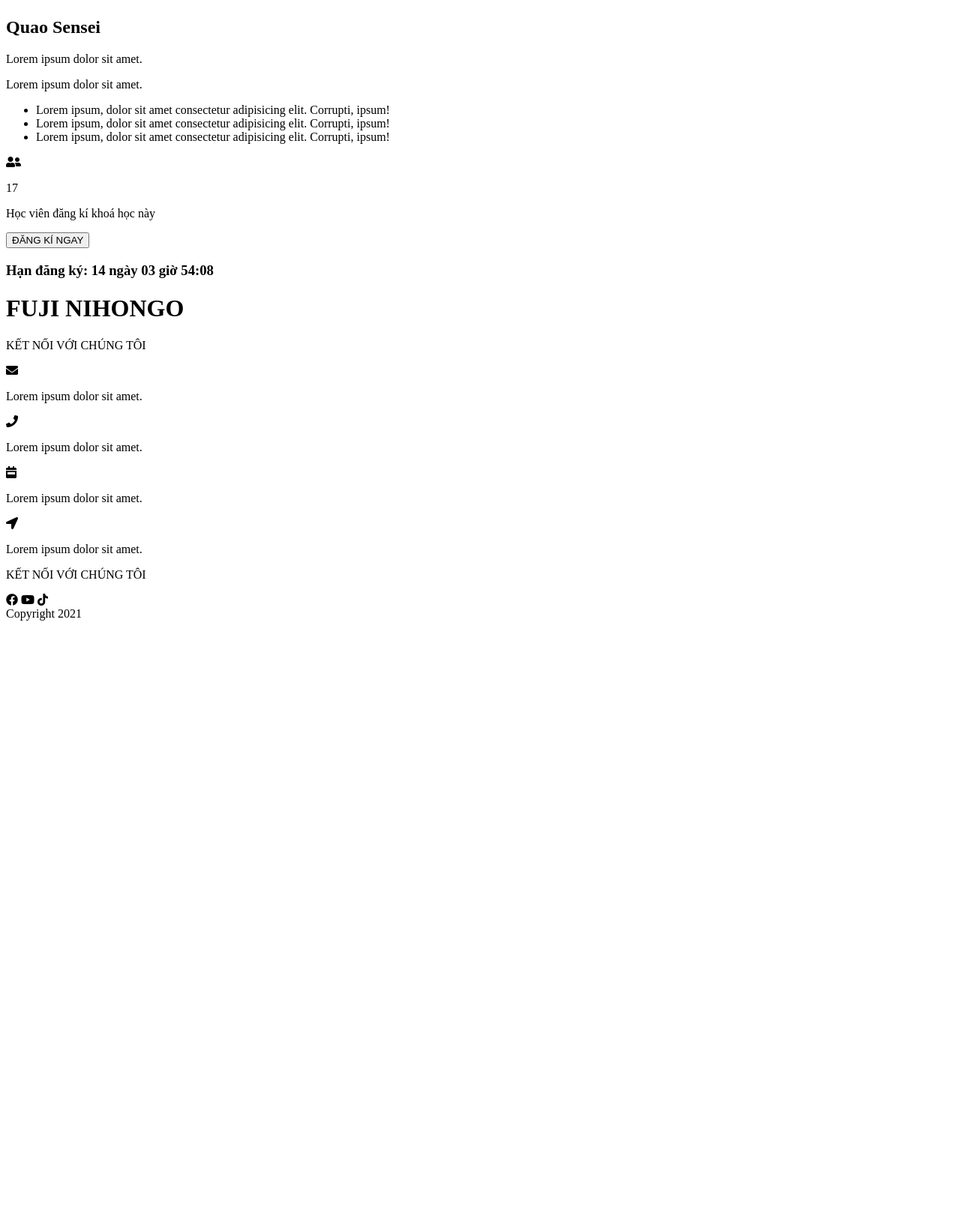
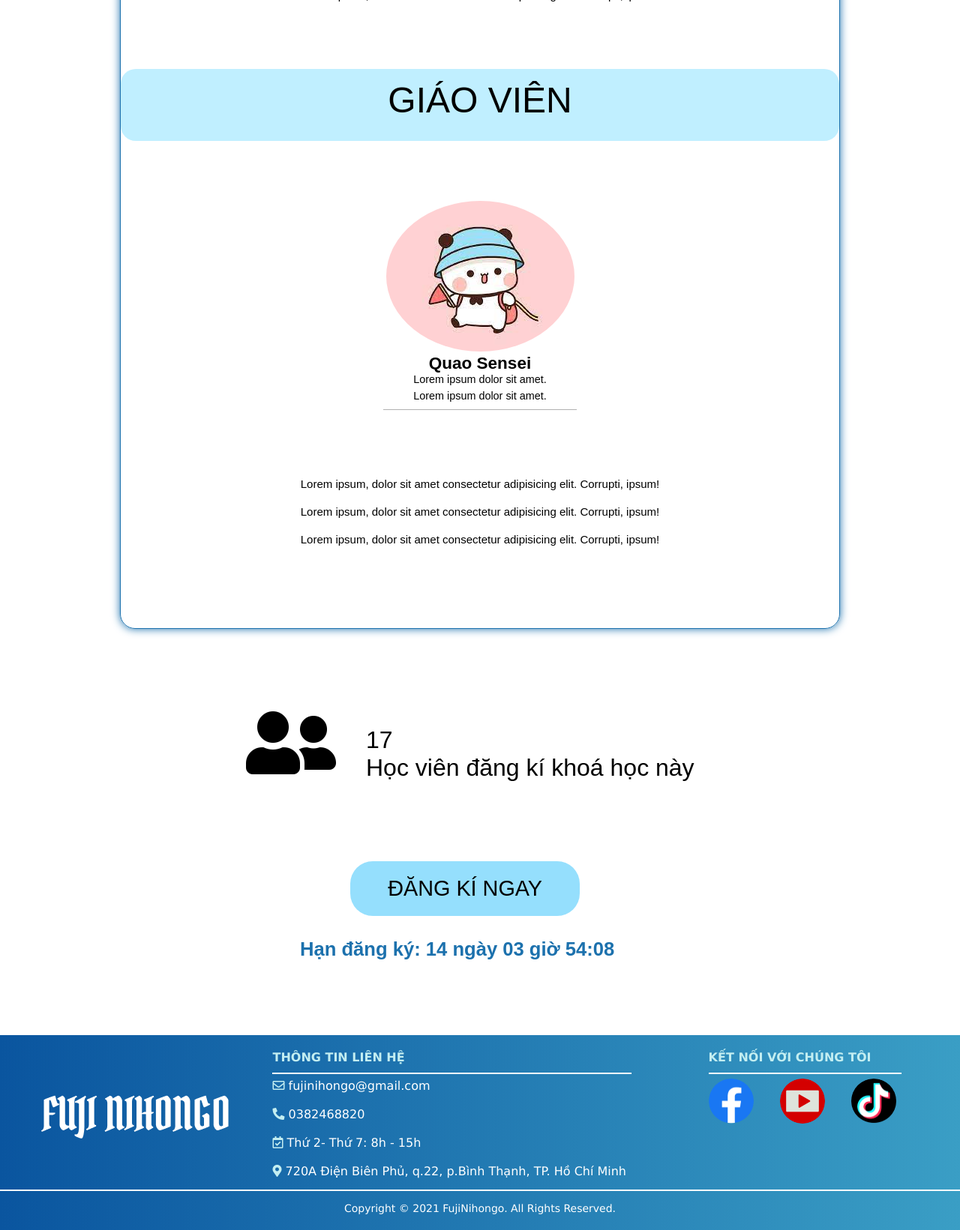
Before and after one commit to Tan-Binh/CNPM, a PHP site: page /web/course-2.html in a window 1280 px wide; the page is wider, and only the part inside the window is pictured. Shown: the part 684-2325 px from the top of that part at 75% size. Before the commit the page ends 1512 px from the top of that part, so only its background shows below. Run offline with PHP 8.4, Linux system fonts and the light colour scheme; some libraries are stand-ins or nearby versions.

Commit message:
Chỉnh lại trang khóa học

```diff
--- a/css/khoaHoc.css
+++ b/css/main.css
@@ -1,11 +1,7 @@
-*{
-    margin: 0;
-    padding: 0;
-}
 body {
     font-family: 'Be Vietnam Pro', sans-serif;
+    font-size: 15px;
 }
-
 
 .gap-100 {
     margin-bottom: 100px;
@@ -19,11 +15,9 @@ body {
 .gap-20 {
     margin-bottom: 20px;
 }
-/* .container {
-    height: 100%;
-    width: 100%;
-} */
+
 .search {
+    margin-top: 150px;
     position: relative;
 }
 .search-input {
@@ -52,11 +46,11 @@ body {
     width: 25%;
     text-align: center;
     height: 80px;
-    font-size: 1.6rem;
+    font-size: 1.4em;
     color:  #1C71AD;
 }
 .label-left h1 {
-    margin: 0;
+    padding: 13px;
 }
 .content {
     width: 60%;
@@ -99,12 +93,10 @@ body {
     top: 25%;
 }
 
-.course .course__benefit__list {
-    padding-right: 40px;
-}
 .course__text {
-    margin-top: 20px;
+    padding: 10px;
     text-align: left;
+    list-style-type: none;
 }
 
 .more-action {
@@ -132,8 +124,24 @@ body {
     padding: 20px 50px;
     border-radius: 30px;
 }
+.btn-more a {
+    color: black;
+    text-decoration: none;
+}
 
-/* End container  */
+
+.back-page {
+    margin-top: 150px;
+    margin-left: 200px;
+    font-size: 2rem;
+}
+.back-page a {
+    color:  #5ba3d6;
+    text-decoration: none;
+}
+.back-page i {
+    margin-right: 15px;
+}
 
 
 
--- a/web/course-2.html
+++ b/web/course-2.html
@@ -1,57 +1,52 @@
 <!DOCTYPE html>
 <html lang="en">
+
 <head>
   <meta charset="UTF-8">
   <meta http-equiv="X-UA-Compatible" content="IE=edge">
   <meta name="viewport" content="width=device-width, initial-scale=1.0">
-    <link rel="preconnect" href="https://fonts.googleapis.com" />
-    <link rel="preconnect" href="https://fonts.gstatic.com" crossorigin />
-    <link rel="preconnect" href="https://fonts.googleapis.com" />
-    <link rel="preconnect" href="https://fonts.gstatic.com" crossorigin />
-    <link
-      rel="stylesheet"
-      href="https://pro.fontawesome.com/releases/v5.10.0/css/all.css"
-      integrity="sha384-AYmEC3Yw5cVb3ZcuHtOA93w35dYTsvhLPVnYs9eStHfGJvOvKxVfELGroGkvsg+p"
-      crossorigin="anonymous"
-    />
-    <link
-      href="https://fonts.googleapis.com/css2?family=Be+Vietnam+Pro:wght@400;500;600&display=swap"
-      rel="stylesheet"
-    />
-    <link rel="stylesheet" href="./resource/reset.css" />
-    <link rel="stylesheet" href="./resource/main.css" />
+  <link rel="stylesheet" href="https://pro.fontawesome.com/releases/v5.10.0/css/all.css"
+    integrity="sha384-AYmEC3Yw5cVb3ZcuHtOA93w35dYTsvhLPVnYs9eStHfGJvOvKxVfELGroGkvsg+p" crossorigin="anonymous" />
+
+  <link rel="stylesheet" href="../css/main.css" />
+  <link rel="stylesheet" href="../css/header.css" />
+  <link rel="stylesheet" href="../css/footer.css" />
   <title>Khoá học 2</title>
 </head>
+
 <body>
   <header>
-        <div class="Logo">
-          <h1>FUJI</h1>
-          <h1>NIHONGO</h1>
-        </div>
-        <div class="nav__header">
-          <button class="nav__btn">Giới thiệu</button>
-          <button class="nav__btn btn--active">Khoá học</button>
-          <button class="nav__btn">Văn hoá nhật bản</button>
-          <button class="nav__btn">Tư vấn</button>
-          <button class="nav__btn">Tài liệu</button>
-          <button class="nav__btn">Thi thử</button>
-        </div>
-        <div class="login">
-          <a href="#" class="login__link">Đăng nhập</a>
-          <a href="#" class="login__link">Đăng kí</a>
-        </div>
+    <a class="logo_header" href="../index.php">
+      <img src="../images/header/logoHeader.png" alt="">
+    </a>
+    <nav class="content_list">
+      <ul>
+        <li><a href="./gioithieu.html">Giới thiệu</a></li>
+        <li><a href="#">Khóa học</a></li>
+        <li><a href="./vanHoaNhatBan.html">Văn hóa Nhật Bản</a></li>
+        <li><a href="#">Tư vấn</a></li>
+        <li><a href="#">Tài liệu</a></li>
+        <li><a href="./thithu.html">Thi thử</a></li>
+      </ul>
+    </nav>
+    <nav class="login">
+      <ul>
+        <li><a href="./dangnhap.php">Đăng nhập</a></li>
+        <li><a href="./dangky.php">Đăng kí</a></li>
+      </ul>
+    </nav>
   </header>
   <div class="gap-60"></div>
   <div class="container">
     <div class="back-page">
-            <a href="#"><i class="fas fa-angle-left"></i>Quay lại</a>
+      <a href="./khoaHoc.html"><i class="fas fa-angle-left"></i>Quay lại</a>
       <!-- <p class="back-page-text">Quay lại</p> -->
     </div>
     <div class="gap-60"></div>
     <div class="content-course">
       <div class="course col-960px">
         <div class="course-title">
-                  <p class="course-text font-3rem" >KHOÁ HỌC</p>
+          <p class="course-text font-3rem">KHOÁ HỌC</p>
         </div>
         <div class="course__detail">
           <p class="course__detail-name font-3rem">N4 JLPT</p>
@@ -73,11 +68,11 @@
           </ul>
         </div>
         <div class="course-title">
-                    <p class="course-text font-3rem" > GIÁO VIÊN</p>
+          <p class="course-text font-3rem"> GIÁO VIÊN</p>
         </div>
         <div class="course-sense">
           <div class="avatar-sense">
-                            <img src="./images/image-avatar.jpg" alt="" class="img-circle">
+            <img src="../images/khoa_hoc/image-avatar.jpg" alt="" class="img-circle">
           </div>
           <div class="about-sense">
             <h2 class="name-sense">
@@ -126,44 +121,43 @@
 
   </div>
   <div class="gap-100"></div>
+
   <footer>
-      <div class="footer-logo">
-        <h1>FUJI NIHONGO</h1>
+    <div class="logo_footer">
+      <img src="../images/footer/logoFooter.png" alt="">
     </div>
-      <div class="contact">
-        <div class="footer_title">
-          <p>KẾT NỐI VỚI CHÚNG TÔI</p>
+    <div class="Thongtin" width="500px">
+      <strong>
+        <p class="title_1">THÔNG TIN LIÊN HỆ</p>
+      </strong>
+      <hr class="hr_white">
+      <hr class="hr_blue">
+      <p>
+        <i class="far fa-envelope icon1"></i>&nbsp;<a href="mailto:fujinihongo@gmail.com"
+          class="anchor1">fujinihongo@gmail.com</a>
+        <br><br><i class="fas fa-phone-alt icon1"></i> 0382468820
+        <br><br><i class="far fa-calendar-check icon1"></i> Thứ 2- Thứ 7: 8h - 15h
+        <br><br><i class="fas fa-map-marker-alt icon1"></i> 720A Điện Biên Phủ, q.22, p.Bình Thạnh, TP. Hồ Chí
+        Minh
+      </p>
     </div>
-        <div class="contact__detail">
-          <i class="fas fa-envelope"></i>
-          <p>Lorem ipsum dolor sit amet.</p>
+    <div class="Ketnoi">
+      <strong>
+        <p class="title_1">KẾT NỐI VỚI CHÚNG TÔI</p>
+      </strong>
+      <hr class="hr_white">
+      <hr class="hr_blue">
+      <br>
+      <a href="https://www.facebook.com/"><img src="../images/footer/facebook.png" width="60px" height="60px"
+          class="images1"></a>
+      <a href="https://www.youtube.com/"><img src="../images/footer/youtube.png" width="60px" height="60px"
+          class="images1"></a>
+      <a href="https://www.tiktok.com/"><img src="../images/footer/tiktok.png" width="60px" height="60px"
+          class="images1"></a>
     </div>
-        <div class="contact__detail">
-          <i class="fas fa-phone"></i>
-          <p>Lorem ipsum dolor sit amet.</p>
-        </div>
-        <div class="contact__detail">
-          <i class="fas fa-calendar-week"></i>
-          <p>Lorem ipsum dolor sit amet.</p>
-        </div>
-        <div class="contact__detail">
-          <i class="fas fa-location-arrow"></i>
-          <p>Lorem ipsum dolor sit amet.</p>
-        </div>
-      </div>
-      <div class="social">
-        <div class="footer_title">
-          <p>KẾT NỐI VỚI CHÚNG TÔI</p>
-        </div>
-        <div class="social-icon">
-          <i class="fab fa-facebook"></i>
-          <i class="fab fa-youtube"></i>
-          <i class="fab fa-tiktok"></i>
-        </div>
-      </div>
+    <hr class="hr_footer">
+    <p class="footer_copyright">Copyright © 2021 FujiNihongo. All Rights Reserved.</p>
   </footer>
-    <div class="copyright">
-      Copyright 2021
-    </div>
 </body>
+
 </html>
```
Also changed, not shown: css/reset.css (deleted, +0 -349 lines), js/khoaHoc.js (added, +9 -0 lines), web/khoaHoc.html (renamed from web/course.html, +9 -14 lines), js/New Text Document.txt (deleted). Lines whose indentation alone changed are shown as unchanged.
